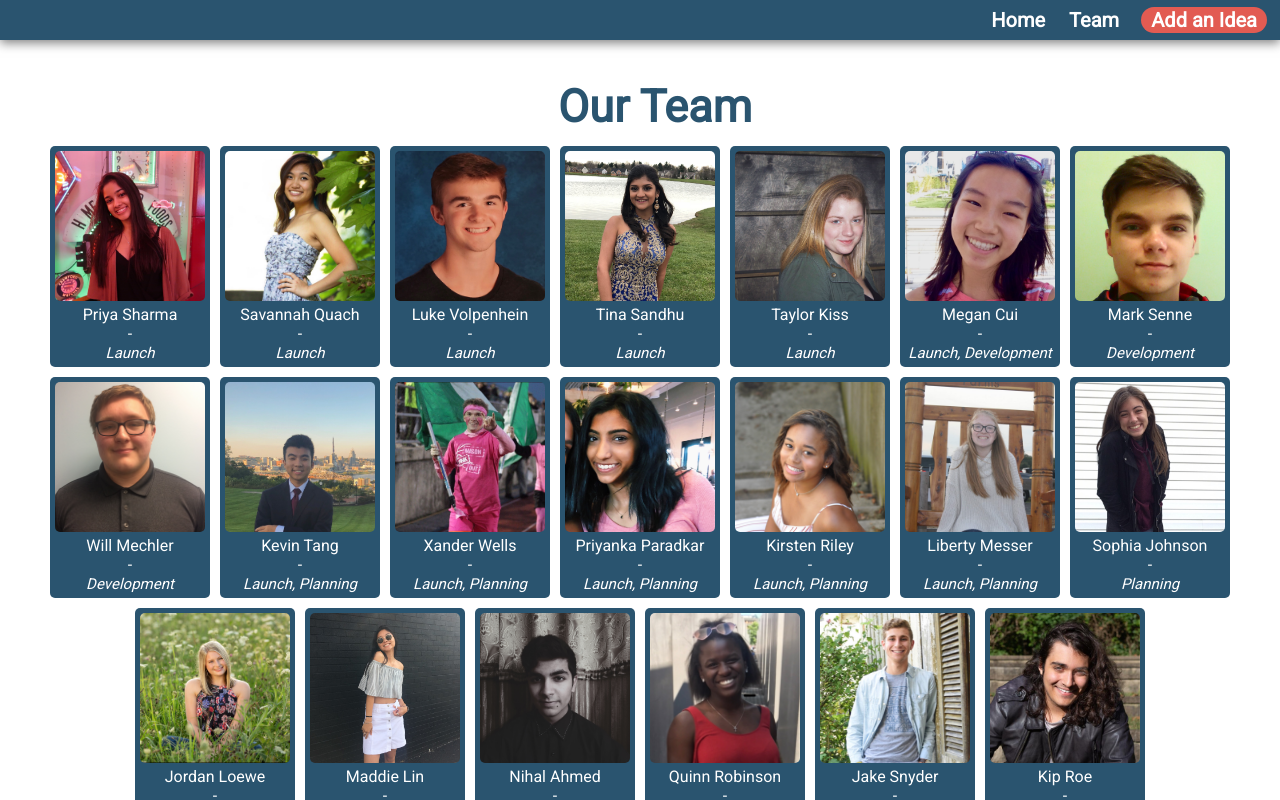
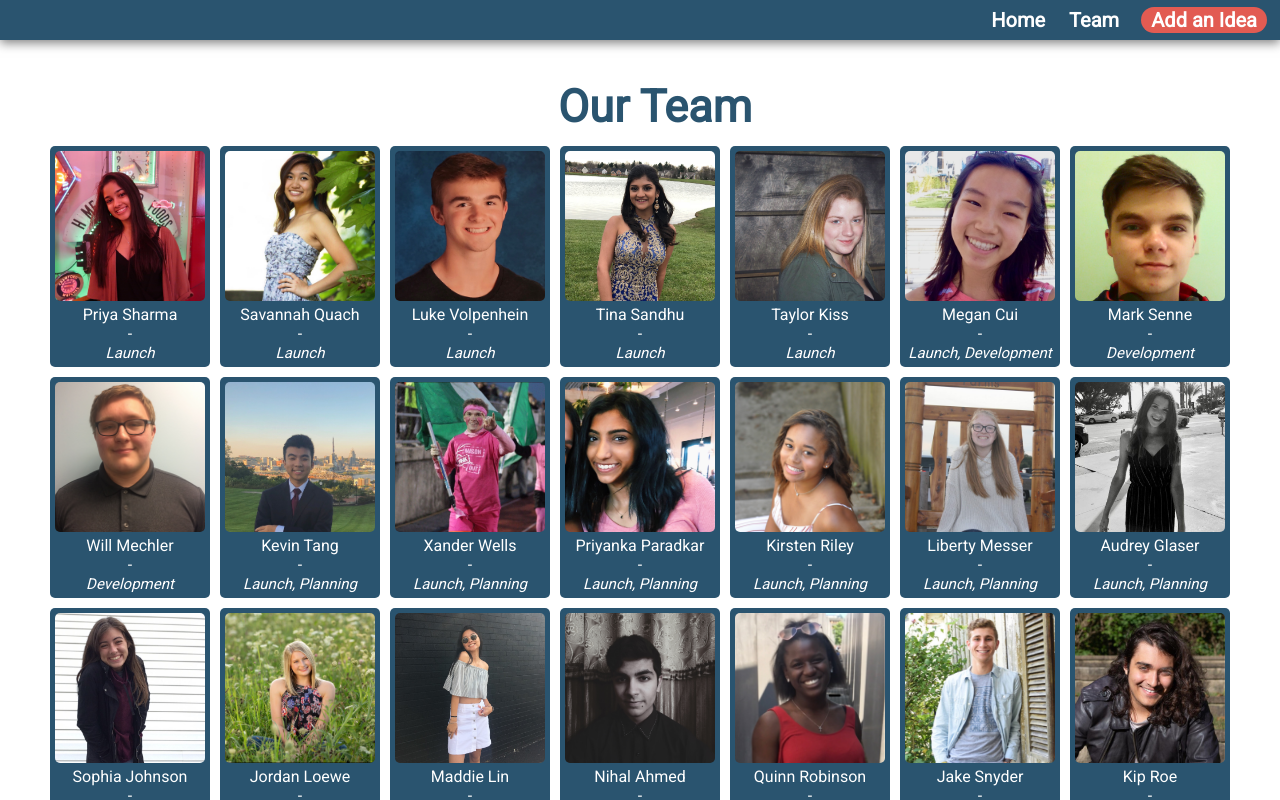
Before and after one commit to megancui/masonidea, a React (Create React App) app: page / in a window 1280 px wide. Both pictures are taken after a click on the element "Team". Shown: the top 800 px of the page. Built offline with nearby package versions, Linux system fonts and the light colour scheme.

Commit message:
add Audrey Glaser to team

```diff
--- a/src/Team.js
+++ b/src/Team.js
@@ -28,6 +28,7 @@ import mccormick from "./teampics/mccormick.jpg";
 import bumiller from "./teampics/bumiller.jpg";
 import IMG_0696 from "./teampics/IMG_0696.jpeg"; //nihal
 import messer from "./teampics/messer.jpeg";
+import glaser from "./teampics/glaser.jpg";
 
 export class Team extends React.Component {
   render() {
@@ -162,6 +163,16 @@ export class Team extends React.Component {
           <div className="Team-card">
             <img src={messer} alt="messer" />
             <span>Liberty Messer</span>
+            <br />
+            <span>-</span>
+            <br />
+            <span>
+              <i>Launch, Planning</i>
+            </span>
+          </div>
+          <div className="Team-card">
+            <img src={glaser} alt="glaser" />
+            <span>Audrey Glaser</span>
             <br />
             <span>-</span>
             <br />
```
Also changed, not shown: src/teampics/glaser.jpg (added).
